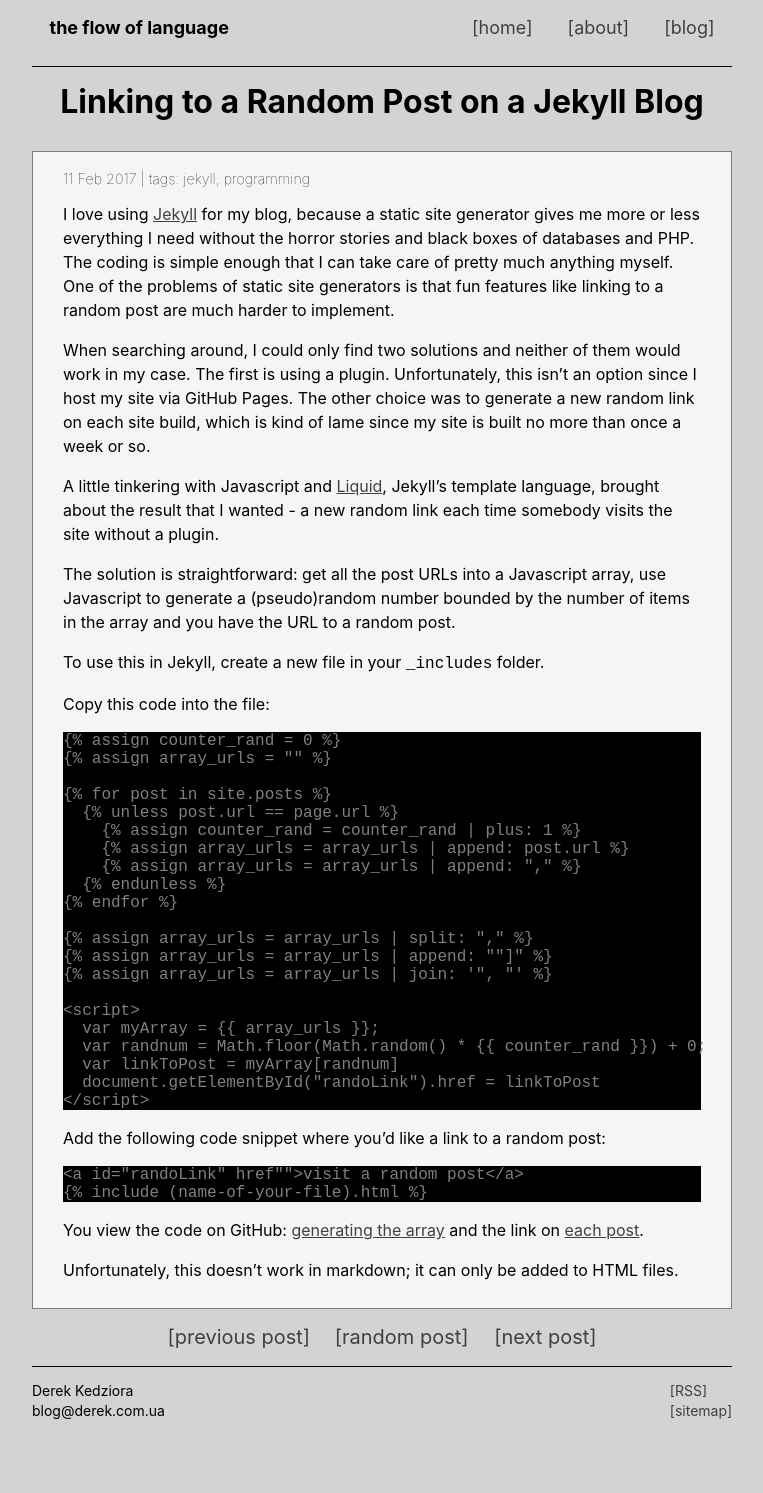
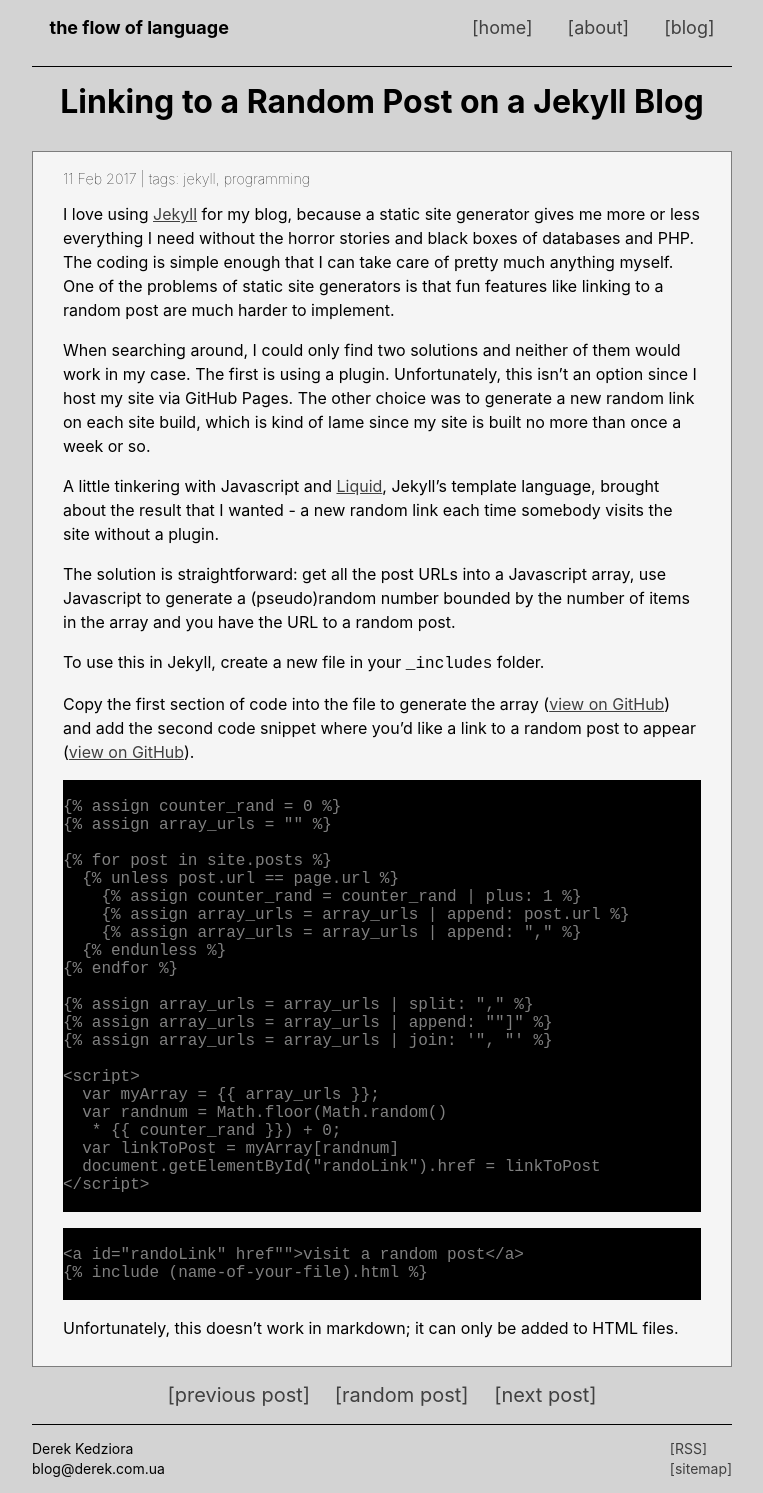
Before and after one commit to ZeroDeth/derekkedziora.github.io, a Jekyll site: the page built from _posts/2017-02-11-linking-to-random-post-on-jekyll-blog.md, in a window 1280 px wide. Shown: the whole page, without its empty margins (258-1021 px from the left). Built offline with Jekyll 4.4.1, drawn with Linux system fonts in a browser that asks for light colours; comment, search, counter and statistics services are not loaded; before the commit the page ends 1435 px from its top, so only the background shows below that.

````diff
--- a/_posts/2017-02-11-linking-to-random-post-on-jekyll-blog.md
+++ b/_posts/2017-02-11-linking-to-random-post-on-jekyll-blog.md
@@ -17,9 +17,10 @@ The solution is straightforward: get all the post URLs into a Javascript array,
 
 To use this in Jekyll, create a new file in your `_includes` folder.
 
-Copy this code into the file:
+Copy the first section of code into the file to generate the array ([view on GitHub][2]) and add the second code snippet where you'd like a link to a random post to appear ([view on GitHub][3]).
 
 ```
+
 {% raw %}{% assign counter_rand = 0 %}
 {% assign array_urls = "" %}
 
@@ -37,20 +38,20 @@ Copy this code into the file:
 
 <script>
   var myArray = {% raw %}{{ array_urls }}{% endraw %};
-  var randnum = Math.floor(Math.random() * {% raw %}{{ counter_rand }}){% endraw %} + 0;
+  var randnum = Math.floor(Math.random()
+   * {% raw %}{{ counter_rand }}){% endraw %} + 0;
   var linkToPost = myArray[randnum]
   document.getElementById("randoLink").href = linkToPost
 </script>
+
 ```
 
-Add the following code snippet where you'd like a link to a random post:
+```
 
-```HTML
 <a id="randoLink" href"">visit a random post</a>
 {% raw %}{% include (name-of-your-file).html %}{% endraw %}
+
 ```
-
-You view the code on GitHub: [generating the array][2] and the link on [each post][3].
 
 Unfortunately, this doesn't work in markdown; it can only be added to HTML files.
 
````
